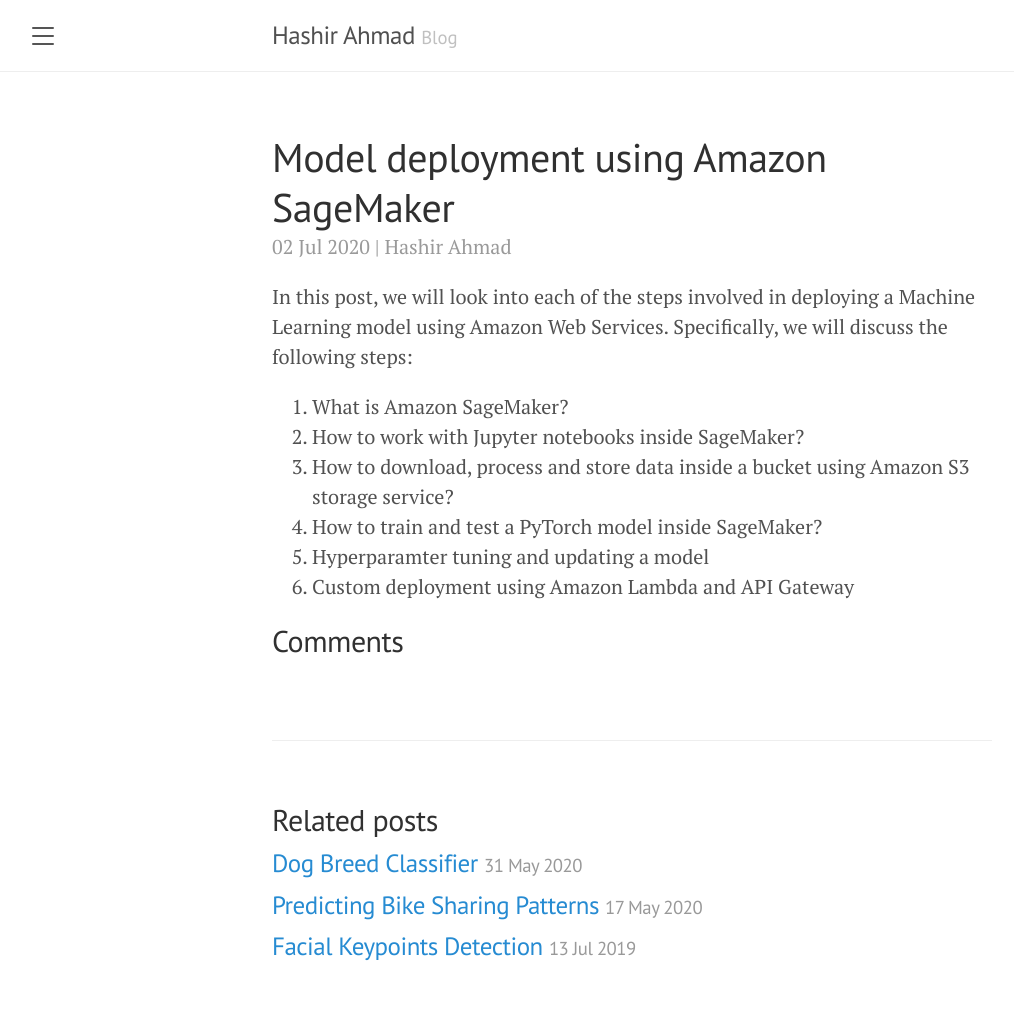
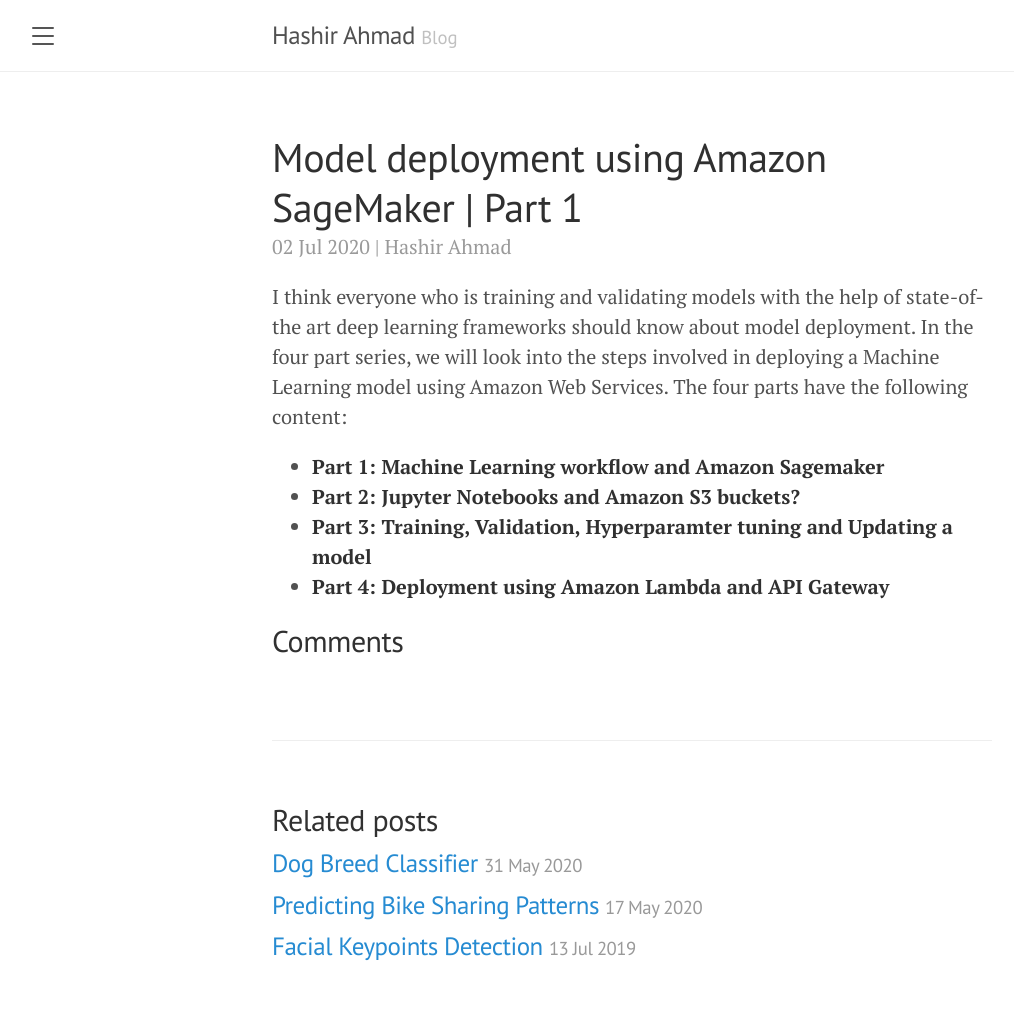
Before and after one commit to hash-ir/hash-ir.github.io, a Jekyll site: the page built from _posts/2020-07-02-sagemaker-deployment.md, in a window 1280 px wide. Shown: the whole page, without its empty margins (8-1022 px from the left). Built offline with Jekyll 4.4.1, drawn with Linux system fonts in a browser that asks for light colours; comment, search, counter and statistics services are not loaded.

Commit message:
Update 2020-07-02-sagemaker-deployment.md

```diff
--- a/_posts/2020-07-02-sagemaker-deployment.md
+++ b/_posts/2020-07-02-sagemaker-deployment.md
@@ -1,14 +1,13 @@
 ---
 layout: post
-title: Model deployment using Amazon SageMaker
+title: Model deployment using Amazon SageMaker | Part 1
 comments: true
 author: Hashir Ahmad
 ---
 
-In this post, we will look into each of the steps involved in deploying a Machine Learning model using Amazon Web Services. Specifically, we will discuss the following steps:
-1. What is Amazon SageMaker?
-2. How to work with Jupyter notebooks inside SageMaker?
-3. How to download, process and store data inside a bucket using Amazon S3 storage service?
-4. How to train and test a PyTorch model inside SageMaker?
-5. Hyperparamter tuning and updating a model
-6. Custom deployment using Amazon Lambda and API Gateway
+I think everyone who is training and validating models with the help of state-of-the art deep learning frameworks should know about model deployment. In the four part series, we will look into the steps involved in deploying a Machine Learning model using Amazon Web Services. The four parts have the following content:
+
+* **Part 1: Machine Learning workflow and Amazon Sagemaker**
+* **Part 2: Jupyter Notebooks and Amazon S3 buckets?**
+* **Part 3: Training, Validation, Hyperparamter tuning and Updating a model**
+* **Part 4: Deployment using Amazon Lambda and API Gateway**
```
